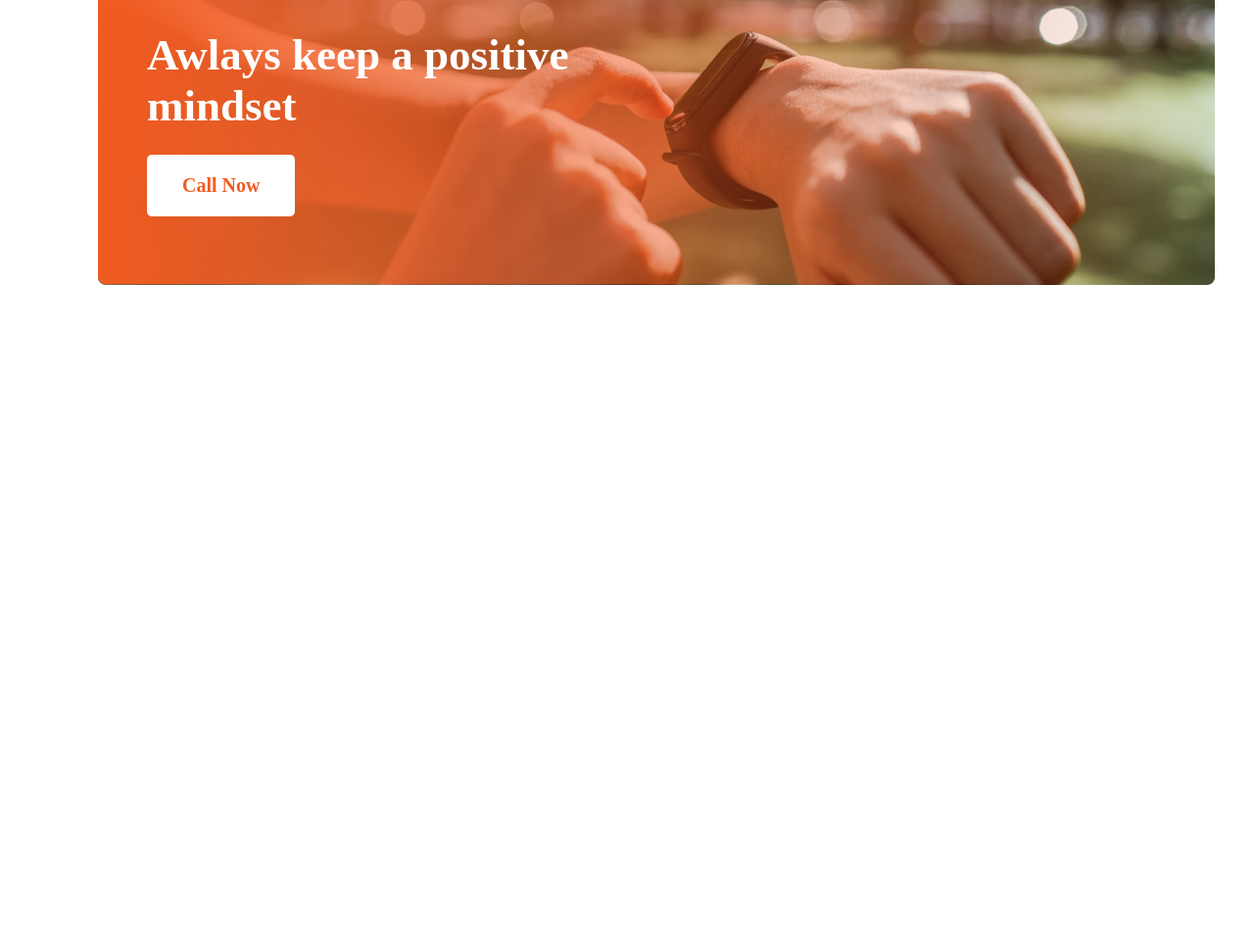
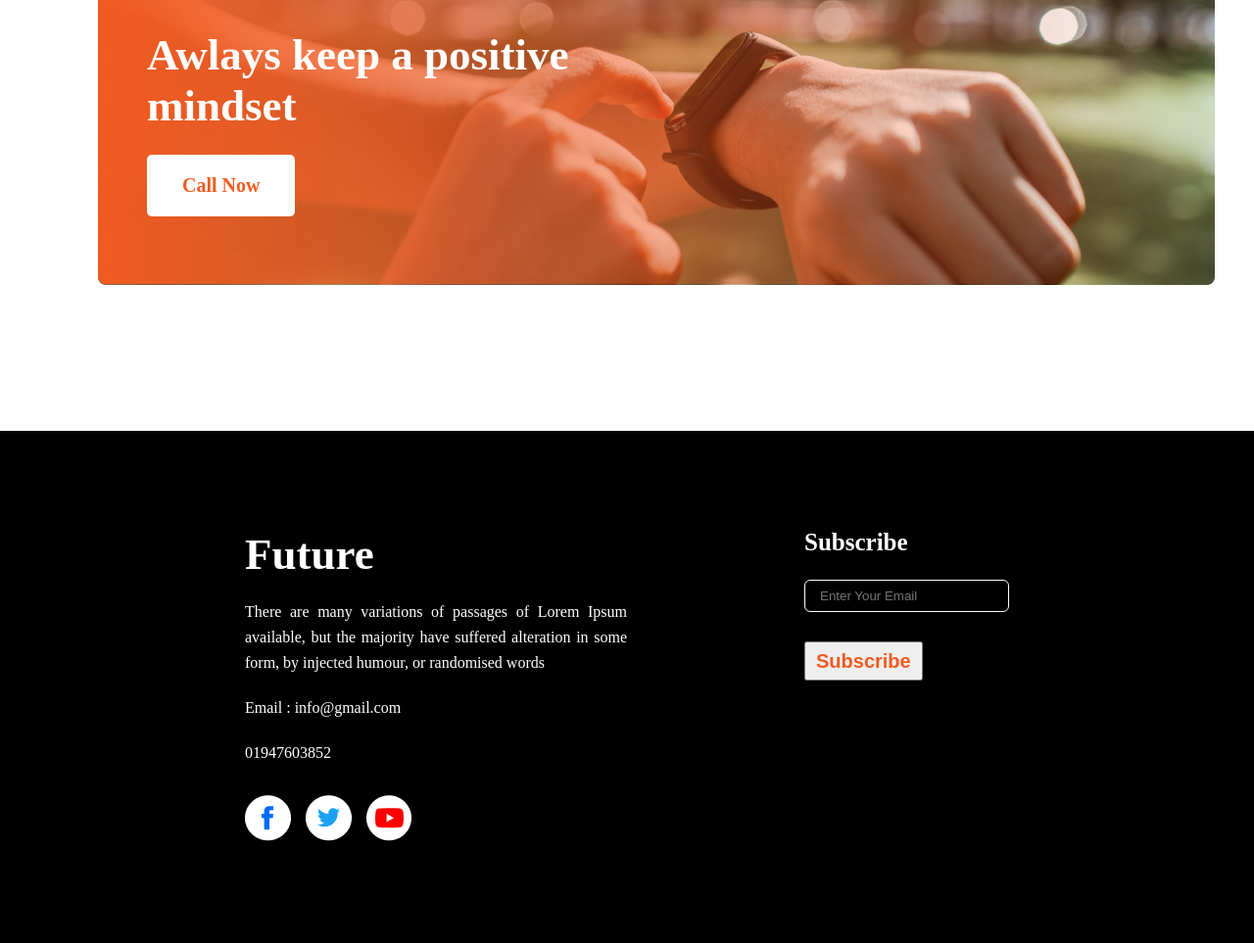
Before and after one commit to jewelrana3/assignment-first-project, a plain HTML site: page images/index.html in a window 1280 px wide. Shown: the part 2297-3260 px from the top of the page at 98% size. Before the commit the page ends 2687 px from the top, so only its background shows below. Drawn offline with Linux system fonts and the light colour scheme.

Commit message:
project side

```diff
--- a/images/index.html
+++ b/images/index.html
@@ -1,5 +1,6 @@
 <!DOCTYPE html>
 <html lang="en">
+
 <head>
     <meta charset="UTF-8">
     <meta http-equiv="X-UA-Compatible" content="IE=edge">
@@ -8,13 +9,15 @@
     <link rel="stylesheet" href="style.css">
     <script src="https://kit.fontawesome.com/93172decce.js" crossorigin="anonymous"></script>
 </head>
+
 <body>
     <header>
-       <div class="header-container">
+        <div class="header-container">
             <h1 class="header-title">All Thinks Are</h1>
             <h1 class="header-title">Possible If You </h1>
             <h1 class="header-title">believe</h1>
-            <p class="header-des">There are many variations of passages of Lorem Ipsum available, but the majority have suffered alteration in some form, by injected humour, or randomised words</p>
+            <p class="header-des">There are many variations of passages of Lorem Ipsum available, but the majority have
+                suffered alteration in some form, by injected humour, or randomised words</p>
             <button class="btn-primary">Contact Us</button>
         </div>
     </header>
@@ -26,14 +29,16 @@
             </div>
             <div class="my-title">
                 <h1 class="my-title-heading">My failures of previous year</h1>
-                <p class="my-title-des">Contrary to popular belief, Lorem Ipsum is not simply random text. It has roots in a piece of classical Latin literature from 45 BC, making it over 2000 years old. Richard McClintock.</p>
-              <div class="list-style">
-                <p><i class="fa-solid fa-check"></i>  Contrary to popular belief, is not simply.</p>
-                <p><i class="fa-solid fa-check"></i>  Contrary to popular belief.</p>
-                <p><i class="fa-solid fa-check"></i>  Contrary to popular , is not simply.</p>
-                <p><i class="fa-solid fa-check"></i>  Contrary to popular belief, is not simply.</p>
-                <p><i class="fa-solid fa-check"></i>  Contrary to popular simply.</p>
-              </div>
+                <p class="my-title-des">Contrary to popular belief, Lorem Ipsum is not simply random text. It has roots
+                    in a piece of classical Latin literature from 45 BC, making it over 2000 years old. Richard
+                    McClintock.</p>
+                <div class="list-style">
+                    <p><i class="fa-solid fa-check"></i> Contrary to popular belief, is not simply.</p>
+                    <p><i class="fa-solid fa-check"></i> Contrary to popular belief.</p>
+                    <p><i class="fa-solid fa-check"></i> Contrary to popular , is not simply.</p>
+                    <p><i class="fa-solid fa-check"></i> Contrary to popular belief, is not simply.</p>
+                    <p><i class="fa-solid fa-check"></i> Contrary to popular simply.</p>
+                </div>
             </div>
         </section>
         <!-- my plans section start -->
@@ -76,9 +81,31 @@
                 <img src="/images/watch.png" alt="">
             </div>
         </section>
+
+        <section id="block">
+            <div class="future">
+                <div class="left">
+                    <h1 class="left-title">Future</h1>
+                    <p class="left-des">There are many variations of passages of Lorem Ipsum available, but the majority have suffered
+                        alteration
+                        in some form, by injected humour, or randomised words</p>
+                    <p class="left-des">Email : info@gmail.com</p>
+                    <p class="left-des">01947603852</p>
+                    <img src="/images/icons/fb.png" alt="">
+                    <img src="/images/icons/twitter.png" alt="">
+                    <img src="/images/icons/youtube.png" alt="">
+                </div>
+                <div class="right">
+                    <h1 class="sub">Subscribe</h1>
+                    <input type="email" name="email" id="" placeholder="Enter Your Email"><br>
+                    <button class="mango">Subscribe</button>
+                </div>
+            </div>
+        </section>
     </main>
     <footer>
 
     </footer>
 </body>
+
 </html>
--- a/images/style.css
+++ b/images/style.css
@@ -58,11 +58,9 @@ header {
     margin: 0 auto;
 }
 
-.my-year img {
-    color: #e7ab94;
-    /* border-radius: 50%;
-    border-top-left-radius: 50%; */
-}
+ .my-year img{
+     color: red;
+ }
 
 .my-title {
     padding: 250px 100px 0;
@@ -183,8 +181,65 @@ header {
 }
 
 .watch {
-    position: absolute;
+    /* position: absolute; */
     margin: 0 auto;
     height: 50vh;
     margin-right: 50px;
 }
+
+/* block scetion styles */
+
+.future {
+    display: flex;
+    justify-content: space-between;
+    background-color: black;
+    color: white;
+    padding: 100px 250px;
+}
+
+.left {
+    text-align: justify;
+    width: 50%;
+}
+
+.left-title {
+    font-weight: 700;
+    font-size: 45px;
+}
+
+.left-des {
+    font-weight: 400;
+    font-size: 16px;
+    line-height: 26px;
+    margin-top: 20px;
+    color: #FFFFFF;
+}
+
+.right {}
+
+.sub {
+    font-weight: 600;
+    font-size: 25px;
+}
+
+.right input {
+    margin-top: 24px;
+    background-color: black;
+    color: white;
+    padding: 8px 15px;
+    border-radius: 6px;
+    border: 1px solid #FFFFFF;
+}
+
+.mango {
+    margin-top: 30px;
+    color: #F15B22;
+    padding: 6px 10px;
+    font-weight: 600;
+    font-size: 20px;
+    line-height: 24px;
+}
+.left img{
+    margin-top: 30px;
+    margin-right:11px;
+}
```
